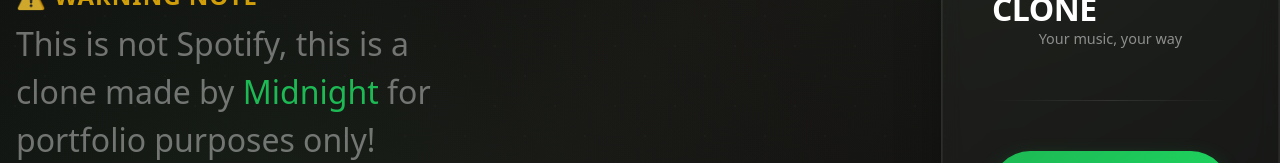
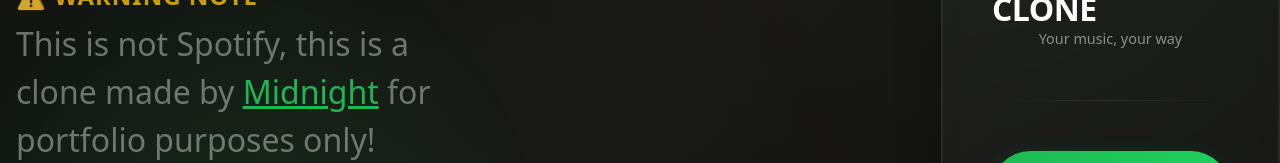
Before and after one commit to midnightph/spotify-clone, a React (Vite) app in the folder frontend/: page /login in a window 1280 px wide. Shown: the part 329-492 px from the top of the page. Built offline with nearby package versions, Linux system fonts and the light colour scheme.

Commit message:
feat: update warning note link style and enhance background animations for login page

```diff
--- a/frontend/src/pages/login/style.css
+++ b/frontend/src/pages/login/style.css
@@ -45,7 +45,7 @@
 
 .warning-note a {
     color: #1DB954;
-    text-decoration: none;
+    text-decoration: underline;
 }
 
 .login-wrapper::before {
@@ -184,3 +184,41 @@
     background: linear-gradient(90deg, transparent, rgba(255, 255, 255, 0.1), transparent);
     margin: 10px 0;
 }
+
+@keyframes moveGreen {
+    0% { transform: translate(0, 0) scale(1); }
+    25% { transform: translate(30px, -20px) scale(1.1); }
+    50% { transform: translate(-20px, 30px) scale(0.9); }
+    75% { transform: translate(20px, 20px) scale(1.05); }
+    100% { transform: translate(0, 0) scale(1); }
+}
+
+.login-wrapper::after {
+    content: '';
+    position: absolute;
+    width: 700px;
+    height: 700px;
+    border-radius: 50%;
+    background: radial-gradient(circle, rgba(29, 185, 84, 0.075) 0%, transparent 70%);
+    animation: moveGreen 10s ease-in-out infinite;
+    pointer-events: none;
+    bottom: -100px;
+    left: -100px;
+}
+
+.login-wrapper::before {
+    content: '';
+    position: absolute;
+    width: 500px;
+    height: 500px;
+    border-radius: 50%;
+    background: radial-gradient(circle, rgba(29, 185, 84, 0.144) 0%, transparent 70%);
+    animation: moveGreen 10s ease-in-out infinite reverse;
+    pointer-events: none;
+    top: 200px;
+    right: -100px;
+    background-image:
+        radial-gradient(circle at 25% 25%, rgba(255, 255, 255, 0.02) 1px, transparent 1px),
+        radial-gradient(circle at 75% 75%, rgba(255, 255, 255, 0.02) 1px, transparent 1px);
+    background-size: 60px 60px;
+}
```
